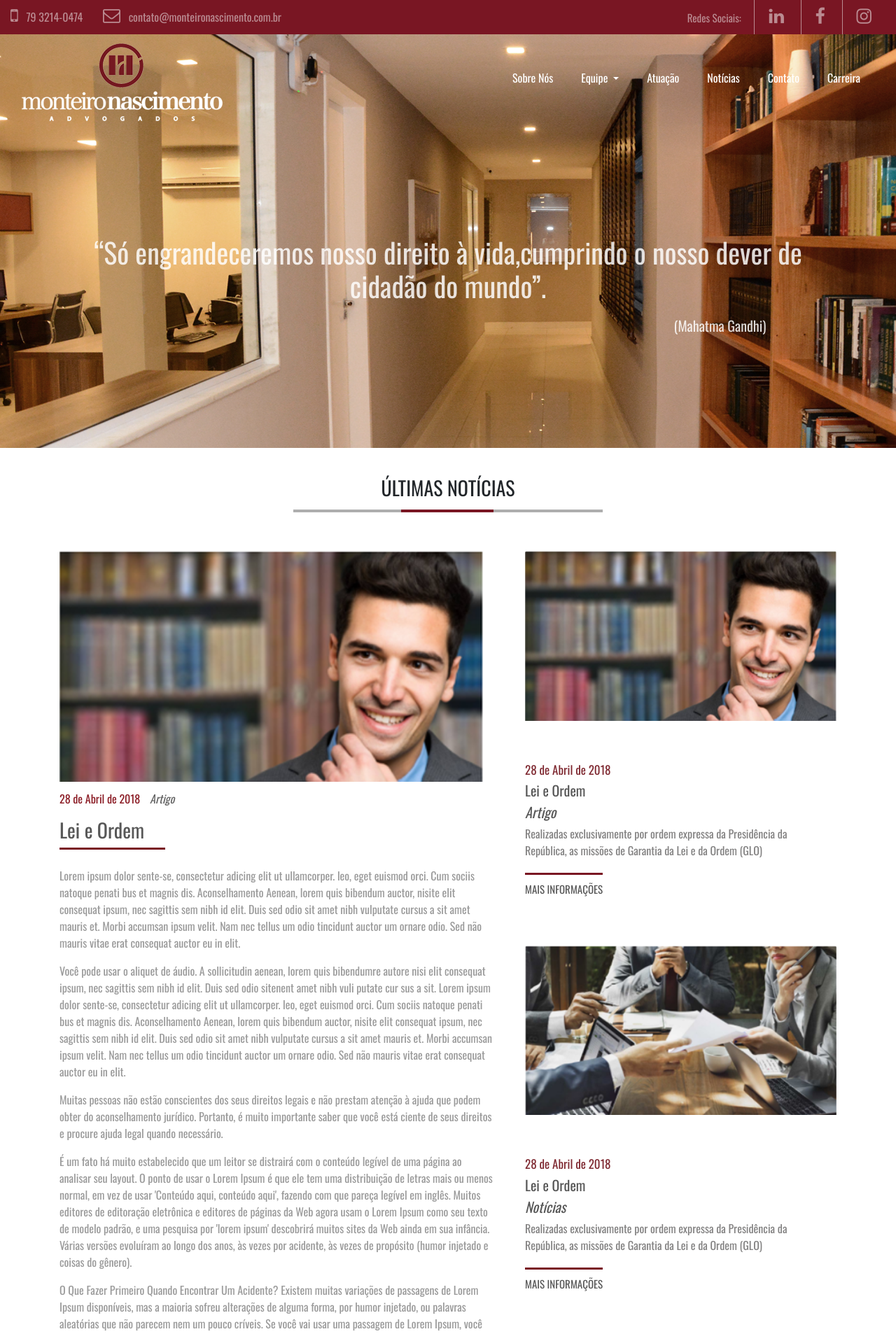
After one commit to wagnerjuniorma9/mmns, a Django app: page /noticia/1/ in a window 1280 px wide. The commit adds this page. Shown: the top 1906 px of the page at 70% size. Run offline with Django 3.2, Linux system fonts and the light colour scheme; some libraries are stand-ins or nearby versions.

Commit message:
praticamente pronto

```diff
--- a/app/app/static/css/style.css
+++ b/app/app/static/css/style.css
@@ -17,6 +17,10 @@
 .paddg {
     padding-bottom: 10px;
     padding-top: 10px;
+}
+
+.pad{
+    cursor: pointer;
 }
 
 .header-icon {
--- a/app/app/static/js/main.js
+++ b/app/app/static/js/main.js
@@ -3,7 +3,20 @@ const PLACE_HOLDER_NEWSLETTER = "digite seu e-mail"
 
 $(document).ready(function () {
 
-    //Realizar execucao de funcoes com custon button
+    // Botao de equipe
+    $(".eq-main").click(function (element) {
+        let url = this.getAttribute("data-action")
+        //alert(url)
+        window.location.href = url
+    })
+
+    // Botao de instagram face google Redes Sociais no Header
+    $(".pad").click(function (element) {
+        let url = this.getAttribute("data-action")
+        window.location.href = url
+    })
+
+    // Realizar execucao de funcoes com custon button
     $(".btn-monteiro").click(function (element) {
         console.log(this.getAttribute('data-btn'))
     })
--- a/app/app/templates/component/equipe.component.html
+++ b/app/app/templates/component/equipe.component.html
@@ -3,7 +3,7 @@
 
 <!-- <div class="row"> -->
 
-<div class="col-md-3 eq-main">
+<div class="col-md-3 eq-main" data-action="/equipe/333">
     <div class="eq-header">
         <img width="100%" class="eq" src="{% static equipe.imgUrl %}" alt="">
     </div>
--- a/app/app/templates/component/noticia.component.html
+++ b/app/app/templates/component/noticia.component.html
@@ -1,6 +1,6 @@
 {% load static %}
 
-<div class="col-md-4">
+
 <div class="card custom">
     <img class="card-img-top" src="{% static noticia.imgUrl %}" alt="Card image cap">
     <div class="card-body">
@@ -10,9 +10,9 @@
         <p class="card-text color-828181">{{noticia.mensagem}}</p>
     </div>
     <div style="padding-top: 0px;" class="card-body">
-        <div class="btn-monteiro noticia" data-btn="{{noticia.link}}">
+        <!-- <div class="btn-monteiro noticia" data-btn="{{noticia.link}}">
             MAIS INFORMAÇÕES
+        </div> -->
+        <a class="btn-monteiro noticia" href="#">MAIS INFORMAÇÕES</a>
     </div>
 </div>
-    </div>
-</div>
--- /dev/null
+++ b/app/app/templates/noticia.html
@@ -0,0 +1,130 @@
+{% load static %}
+
+<!DOCTYPE html>
+<html lang="pt-br">
+
+<head>
+    {% include "static/head.html" %}
+    <title>Monteiro Nascimento</title>
+</head>
+
+<body>
+
+    <header>
+        {% include "static/header.html" %}
+    </header>
+
+    <main>
+
+        <div class="container-fluid">
+            <div class="container">
+
+                <div class="box-header">
+                    <div class="text-center">
+                        <h3>ÚLTIMAS NOTÍCIAS</h3>
+                        <div class="borda-pai">
+                            <div class="borda borda-right"></div>
+                            <div class="borda borda-center"></div>
+                            <div class="borda borda-left"></div>
+                        </div>
+                    </div>
+                </div>
+
+                <!-- So vai aparecer caso venha id param da URL -->
+                {% if id %}
+
+                <style>
+
+                    .not-open-img{
+                        padding-right: 30px;
+                    }
+
+                    .not-open-titulo{
+                        display: inline-block;
+                        color: #575757;
+                        padding-right: 30px;
+                        /* padding-bottom: 5px; */
+                        border-bottom: solid 3px #791623;
+                    }
+
+                    .not-open-texto{
+                        color: #9a9a9a;
+                        padding: 25px 15px 25px 0px;
+                    }
+
+                    .not-open-data{
+                        margin-top: 12px;
+                    }
+
+                    .not-open-data p{
+                        color: #8a1a23;
+                    }
+
+                    .not-open-data span{
+                        color: #626262;
+                        font-style: italic;
+                        margin-left: 10px;
+                    }
+
+                    .not-open-footer a{
+                        color: #575757;
+                    }
+
+                </style>
+
+                <div class="row">
+                    <div class="col-md-7">
+
+                        <div class="not-open-img">
+                            <img width="100%" src="{% static noticia_id.imgUrl %}" alt="">
+                        </div>
+                        <div class="not-open-data">
+                            <p>{{noticia_id.data}} <span>{{noticia_id.tag}}</span> </p>
+                        </div>
+                        <div class="not-open-titulo">
+                            <h3>{{noticia_id.titulo}}</h3>
+                        </div>
+                        <div class="not-open-texto">
+                                {% autoescape off %} {{noticia_id.msg}} {% endautoescape %}
+                        </div>
+                        <div class="not-open-footer">
+                            <a href="#"> <i class="fa fa-long-arrow-left" aria-hidden="true"></i> VOLTAR</a>
+                        </div>
+                    </div>
+                    <div class="col-md-5">
+
+                            <!-- Gerando NOTÍCIAS Component com array vindo da view.py -->
+                            {% for noticia in noticiasList %}
+                                {% include "component/noticia.component.html" with noticia=noticia %}
+                            {% endfor %}
+
+                    </div>
+                </div>
+                {% endif %}
+
+                <!-- Apenas um desses será executado -->
+
+                <!-- Caso nao venha o id apenas renderizar o component noticia-->
+                {% if not id %}
+                <div class="row">
+                    <!-- Gerando NOTÍCIAS Component com array vindo da view.py -->
+                    {% for noticia in noticiasList %}
+                    <div class="col-md-4">
+                        {% include "component/noticia.component.html" with noticia=noticia %}
+                    </div>
+                    {% endfor %}
+                </div>
+                {% endif %}
+
+            </div>
+        </div>
+
+    </main>
+
+    <footer>
+        {% include "static/footer.html" %}
+    </footer>
+
+</body>
+
+</html>
--- a/app/app/templates/static/header.html
+++ b/app/app/templates/static/header.html
@@ -17,13 +17,13 @@
 
             <div class="float-right">
                 <span style="font-size: 15px; padding-right: 15px;">Redes Sociais:</span>
-                <div class="header-icon paddg">
+                <div class="header-icon paddg pad" data-action="/">
                     <i class="fa fa-linkedin" aria-hidden="true"></i>
                 </div>
-                <div class="header-icon paddg">
+                <div class="header-icon paddg pad" data-action="/">
                     <i class="fa fa-facebook" aria-hidden="true"></i>
                 </div>
-                <div class="header-icon paddg">
+                <div class="header-icon paddg pad" data-action="/">
                     <i class="fa fa-instagram" aria-hidden="true"></i>
                 </div>
             </div>
@@ -35,7 +35,7 @@
 <div class="container-fluid header-bg">
 
     <nav class="navbar navbar-expand-lg navbar-dark bg-dark transparente">
-        <a class="navbar-brand" href="#">
+        <a class="navbar-brand" href="/">
             <img width="100%" src="{% static 'img/logo1.png' %}" alt="">
         </a>
         <button class="navbar-toggler" type="button" data-toggle="collapse" data-target="#navbarSupportedContent" aria-controls="navbarSupportedContent"
@@ -46,28 +46,33 @@
         <div class="collapse navbar-collapse" id="navbarSupportedContent">
             <ul class="nav navbar-nav ml-auto">
                 <li class="nav-item active">
-                    <a class="nav-link header-menu-item" href="sobrenos">Sobre Nós</a>
+                    <a class="nav-link header-menu-item" href="/sobrenos">Sobre Nós</a>
                 </li>
                 <li class="nav-item dropdown active">
-                    <a class="nav-link dropdown-toggle header-menu-item" href="#" id="navbarDropdown" role="button" data-toggle="dropdown" aria-haspopup="true"
-                        aria-expanded="false">
+                    <a class="nav-link dropdown-toggle header-menu-item" href="/equipe" id="navbarDropdown" role="button" data-toggle="dropdown"
+                        aria-haspopup="true" aria-expanded="false">
                         Equipe
                     </a>
                     <div class="dropdown-menu" aria-labelledby="navbarDropdown">
-                        <a class="dropdown-item" href="#">Action</a>
-                        <a class="dropdown-item" href="#">Another action</a>
-                        <div class="dropdown-divider"></div>
-                        <a class="dropdown-item" href="#">Something else here</a>
+                        <a class="dropdown-item" href="/equipe">Toda Equipe</a>
+                        <a class="dropdown-item" href="#">Sócios</a>
+                        <a class="dropdown-item" href="#">Advogados</a>
+                        <!-- <div class="dropdown-divider"></div> -->
+                        <a class="dropdown-item" href="#">Estagiários</a>
+                        <a class="dropdown-item" href="#">Paralegais</a>
                     </div>
                 </li>
                 <li class="nav-item active">
-                    <a class="nav-link header-menu-item" href="#">Atuação</a>
+                    <a class="nav-link header-menu-item" href="/atuacao">Atuação</a>
                 </li>
                 <li class="nav-item active">
-                    <a class="nav-link header-menu-item" href="#">Notícias</a>
+                    <a class="nav-link header-menu-item" href="/noticia">Notícias</a>
                 </li>
                 <li class="nav-item active">
                     <a class="nav-link header-menu-item" href="/contato">Contato</a>
+                </li>
+                <li class="nav-item active">
+                    <a class="nav-link header-menu-item" href="/carreira">Carreira</a>
                 </li>
                 <!-- <li class="nav-item">
                     <a class="nav-link disabled" href="#">Disabled</a>
@@ -83,7 +88,10 @@
     <div class="container-fluid main-logo">
         <div class="container">
             <div class="text-center">
-                <h1 style="">“Só engrandeceremos nosso direito à vida,cumprindo o nosso dever de cidadão do mundo”.<br><span class="">(Mahatma Gandhi)</span></h1>
+                <h1 style="">“Só engrandeceremos nosso direito à vida,cumprindo o nosso dever de cidadão do mundo”.
+                    <br>
+                    <span class="">(Mahatma Gandhi)</span>
+                </h1>
             </div>
         </div>
     </div>
--- a/app/app/urls.py
+++ b/app/app/urls.py
@@ -18,11 +18,14 @@ from django.contrib import admin
 from . import views
 
 urlpatterns = [
-    # path('admin/', admin.site.urls),
     url(r'^$', views.index, name='index'),
     url(r'^contato$', views.contato, name='contato'),
     url(r'^carreira$', views.carreira, name='carreira'),
     url(r'^sobrenos$', views.sobrenos, name='sobrenos'),
     url(r'^equipe$', views.equipe, name='equipe'),
-    url(r'^equipe/(?P<id>[\w-]+)/$', views.equipe, name='equipe')
+    url(r'^equipe/(?P<id>[\w-]+)/$', views.equipe, name='atuacao'),
+    url(r'^atuacao$', views.atuacao, name='equipe'),
+    url(r'^atuacao/(?P<id>[\w-]+)/$', views.atuacao, name='atuacao'),
+    url(r'^noticia$', views.noticia, name='noticia'),
+    url(r'^noticia/(?P<id>[\w-]+)/$', views.noticia, name='noticia')
 ]
--- a/app/app/views.py
+++ b/app/app/views.py
@@ -109,6 +109,50 @@ equipe_id = {
     'nome': 'EDUARDO COLLIN'
 }
 
+atuacao_id = {
+    'imgUrl': 'img/atu_foto1.png',
+    'msg': 'O direito de família envolve uma série de assuntos que geralmente são muito pessoais, únicos e emocionalmente desafiadores. Decisões envolvendo seus \
+            filhos e seu bem-estar financeiro podem ser complexas e com nuances e os resultados podem durar a vida toda. Nestas situações, você precisa mais do que\
+            apenas um advogado que tenha experiência e conhecimento da lei. Você precisa de alguém que lhe proporcione orientação, pensamento criativo e que entenda\
+            o quadro geral e o impacto que suas decisões terão sobre você. Os advogados de direito de família da lawyero estão empenhados em fornecer aos nossos \
+            clientes a habilidade e o conhecimento necessários para atender aos objetivos e metas do cliente, fornecendo uma fonte confiável de representação. \
+            Somos receptivos às necessidades de nossos clientes e nos orgulhamos de nossa atenção e disponibilidade para tratar dos assuntos dos clientes com \
+            cuidado, respeito e sensibilidade.',
+    'categoria': 'LEI DE FAMÍLIA'
+}
+
+noticia_id = {
+    'imgUrl': 'img/noti_foto1.png',
+    'data': "28 de Abril de 2018",
+    'titulo': "Lei e Ordem",
+    'tag': "Artigo",
+    'msg': "\
+        <p>Lorem ipsum dolor sente-se, consectetur adicing elit ut ullamcorper. leo, eget euismod orci. Cum sociis natoque penati bus et magnis dis. Aconselhamento \
+        Aenean, lorem quis bibendum auctor, nisite elit consequat ipsum, nec sagittis sem nibh id elit. Duis sed odio sit amet nibh vulputate cursus a sit amet mauris \
+        et. Morbi accumsan ipsum velit. Nam nec tellus um odio tincidunt auctor um ornare odio. Sed não mauris vitae erat consequat auctor eu in elit.</p>\
+\
+        <p>Você pode usar o aliquet de áudio. A sollicitudin aenean, lorem quis bibendumre autore nisi elit consequat ipsum, nec sagittis sem nibh id elit. Duis sed odio sitenent \
+        amet nibh vuli putate cur sus a sit. \
+        Lorem ipsum dolor sente-se, consectetur adicing elit ut ullamcorper. leo, eget euismod orci. Cum sociis natoque penati bus et magnis dis. Aconselhamento Aenean, lorem \
+        quis bibendum auctor, nisite elit consequat ipsum, nec sagittis sem nibh id elit. Duis sed odio sit amet nibh vulputate cursus a sit amet mauris et. Morbi accumsan \
+        ipsum velit. Nam nec tellus um odio tincidunt auctor um ornare odio. Sed não mauris vitae erat consequat auctor eu in elit.</p>\
+\
+        <p>Muitas pessoas não estão conscientes dos seus direitos legais e não prestam atenção à ajuda que podem obter do aconselhamento jurídico. Portanto, é muito importante \
+        saber que você está ciente de seus direitos e procure ajuda legal quando necessário.</p>\
+\
+        <p>É um fato há muito estabelecido que um leitor se distrairá com o conteúdo legível de uma página ao analisar seu layout. O ponto de usar o Lorem Ipsum é que ele tem \
+        uma distribuição de letras mais ou menos normal, em vez de usar 'Conteúdo aqui, conteúdo aqui', fazendo com que pareça legível em inglês. Muitos editores de editoração \
+        eletrônica e editores de páginas da Web agora usam o Lorem Ipsum como seu texto de modelo padrão, e uma pesquisa por 'lorem ipsum' descobrirá muitos sites da Web ainda \
+        em sua infância. Várias versões evoluíram ao longo dos anos, às vezes por acidente, às vezes de propósito (humor injetado e coisas do gênero).</p>\
+\
+        <p>O Que Fazer Primeiro Quando Encontrar Um Acidente?\
+        Existem muitas variações de passagens de Lorem Ipsum disponíveis, mas a maioria sofreu alterações de alguma forma, por humor injetado, ou palavras aleatórias que não \
+        parecem nem um pouco críveis. Se você vai usar uma passagem de Lorem Ipsum, você precisa ter certeza de que não há nada embaraçoso escondido no meio do texto. Todos \
+        os geradores de Lorem Ipsum na Internet tendem a repetir blocos predefinidos conforme necessário, tornando este o primeiro verdadeiro gerador na Internet. Ele usa um \
+        dicionário de mais de 200 palavras em latim, combinado com um punhado de estruturas de frases modelo, para gerar Lorem Ipsum que parece razoável. O Lorem Ipsum gerado \
+        é, portanto, sempre livre de repetição, humor injetado ou palavras não características, etc.</p>"
+}
+
 
 def index(request):
     return render(request, 'index.html',{'atuacaoList': atuacaoList, 'noticiasList': noticiasList, 'equipeList': equipeList})
@@ -124,3 +168,9 @@ def sobrenos(request):
 
 def equipe(request, id = None):
     return render(request, 'equipe.html', {'id': id, 'equipeList': equipeList, 'equipe_id': equipe_id})
+
+def atuacao(request, id = None):
+    return render(request, 'atuacao.html', {'id': id, 'atuacaoList': atuacaoList, 'atuacao_id': atuacao_id})
+
+def noticia(request, id = None):
+    return render(request, 'noticia.html', {'id': id, 'noticiasList': noticiasList, 'noticia_id': noticia_id})
```
Also changed, not shown: other parts of app/app/static/css/style.css (+41 -0 lines), app/app/templates/atuacao.html (added, +89 -0 lines), app/app/templates/component/contatenos.component.html (added, +14 -0 lines), app/app/templates/equipe.html (+3 -28 lines), app/app/templates/index.html (+7 -7 lines), app/app/templates/sobrenos.html (+2 -15 lines). Lines whose indentation alone changed are shown as unchanged.
